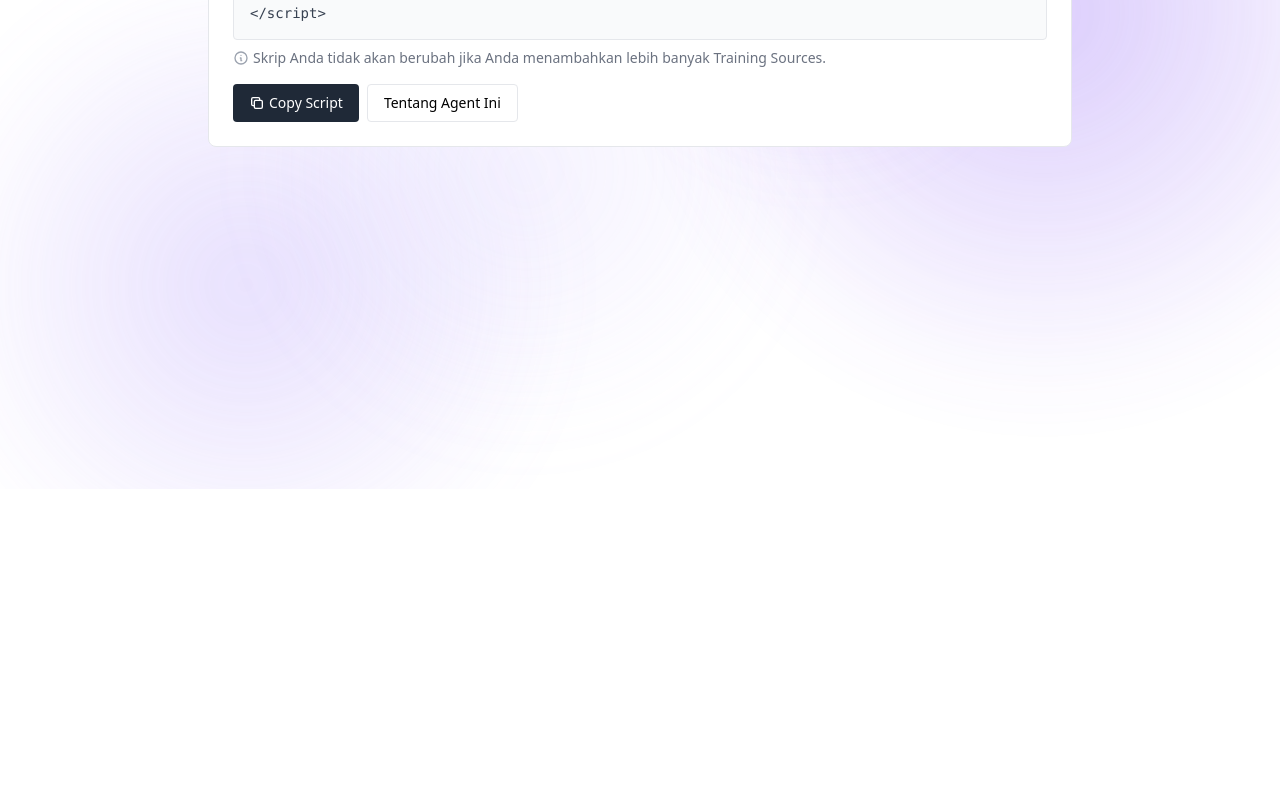
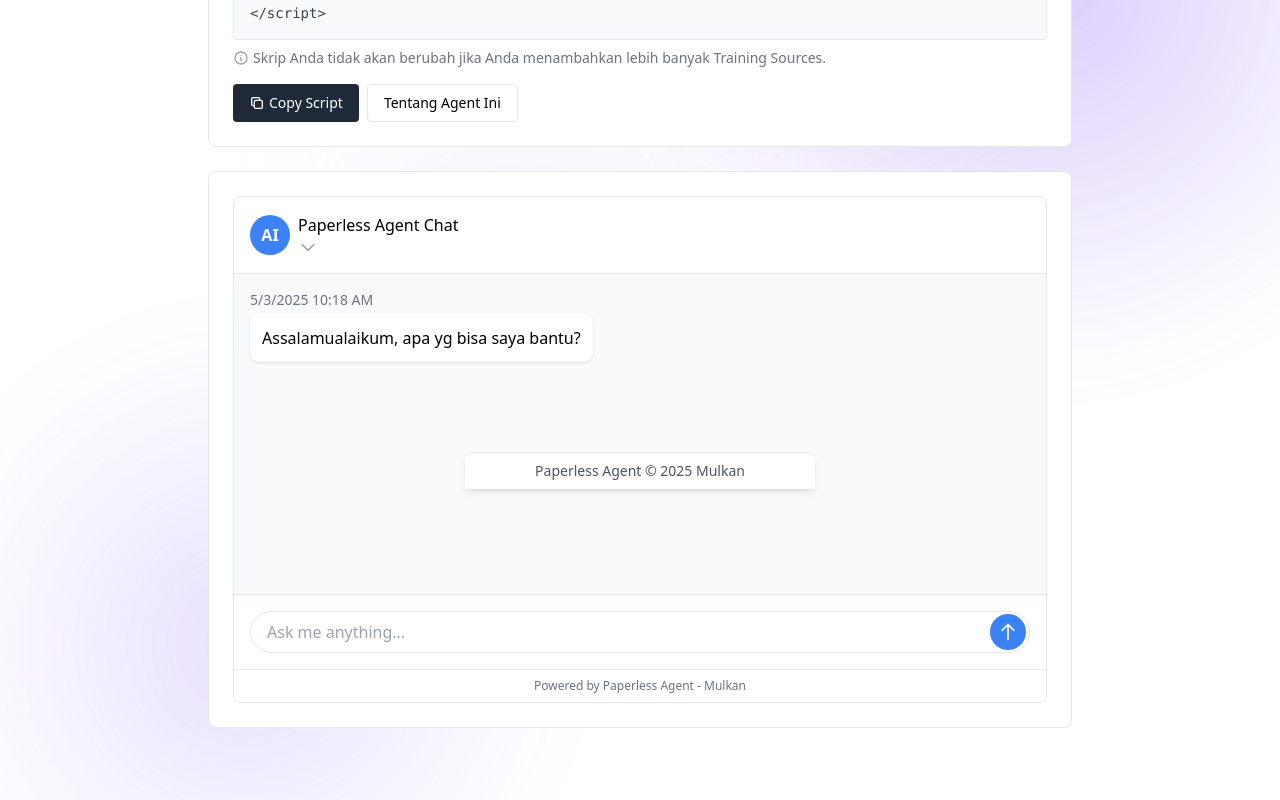
Before and after one commit to Mulkancsl/paperless-agent, a Nuxt app: page / in a window 1280 px wide. Shown: the part 311-1111 px from the top of the page. Before the commit the page ends 800 px from the top, so only its background shows below. Built offline with nearby package versions, Linux system fonts and the light colour scheme.

Commit message:
refact/menambahkan footer copyright

```diff
--- a/pages/index.vue
+++ b/pages/index.vue
@@ -4,9 +4,22 @@
       <div class="bg-white rounded-lg p-6 border">
         <ScriptEmbed />
       </div>
-      <div class="bg-white rounded-lg p-6 border" v-if="false">
+      <div class="bg-white rounded-lg p-6 border" v-if="true">
         <AgentChat />
       </div>
     </div>
+
+    <div class="fixed bottom-0 left-0 right-0 bg-white py-2 text-center text-sm text-gray-600 border-t shadow-md z-10 w-[350px] rounded-t-lg mx-auto">
+      <div class="container mx-auto px-4 flex justify-center items-center w-100">
+        <span>Paperless Agent &copy; 2025 Mulkan</span>
+        <!-- <a href="https://github.com/Mulkancsl" target="_blank" class="flex items-center hover:text-gray-800 transition-colors">
+          <svg class="w-4 h-4 mr-1" viewBox="0 0 24 24" fill="none" xmlns="http://www.w3.org/2000/svg">
+            <path d="M12 2C6.477 2 2 6.477 2 12C2 16.418 4.865 20.166 8.839 21.489C9.339 21.581 9.5 21.278 9.5 21.017C9.5 20.782 9.492 20.135 9.489 19.312C6.728 19.91 6.139 17.967 6.139 17.967C5.685 16.815 5.029 16.512 5.029 16.512C4.147 15.908 5.098 15.921 5.098 15.921C6.082 15.993 6.605 16.94 6.605 16.94C7.47 18.383 8.974 18.015 9.5 17.762C9.59 17.123 9.849 16.673 10.132 16.419C7.978 16.166 5.706 15.322 5.706 11.463C5.706 10.374 6.098 9.474 6.626 8.778C6.519 8.537 6.174 7.559 6.727 6.123C6.727 6.123 7.539 5.852 9.481 7.133C10.293 6.91 11.152 6.798 12.002 6.794C12.852 6.798 13.712 6.91 14.525 7.133C16.465 5.852 17.275 6.123 17.275 6.123C17.829 7.559 17.483 8.537 17.377 8.778C17.905 9.474 18.297 10.374 18.297 11.463C18.297 15.332 16.02 16.163 13.858 16.412C14.21 16.722 14.53 17.342 14.53 18.282C14.53 19.632 14.517 20.708 14.517 21.017C14.517 21.28 14.675 21.586 15.186 21.485C19.155 20.159 22 16.416 22 12C22 6.477 17.523 2 12 2Z" fill="currentColor"/>
+          </svg>
+          github.com/Mulkancsl
+        </a> -->
+      </div>
+    </div>
+    <div class="h-10"></div>
   </div>
 </template>
```
